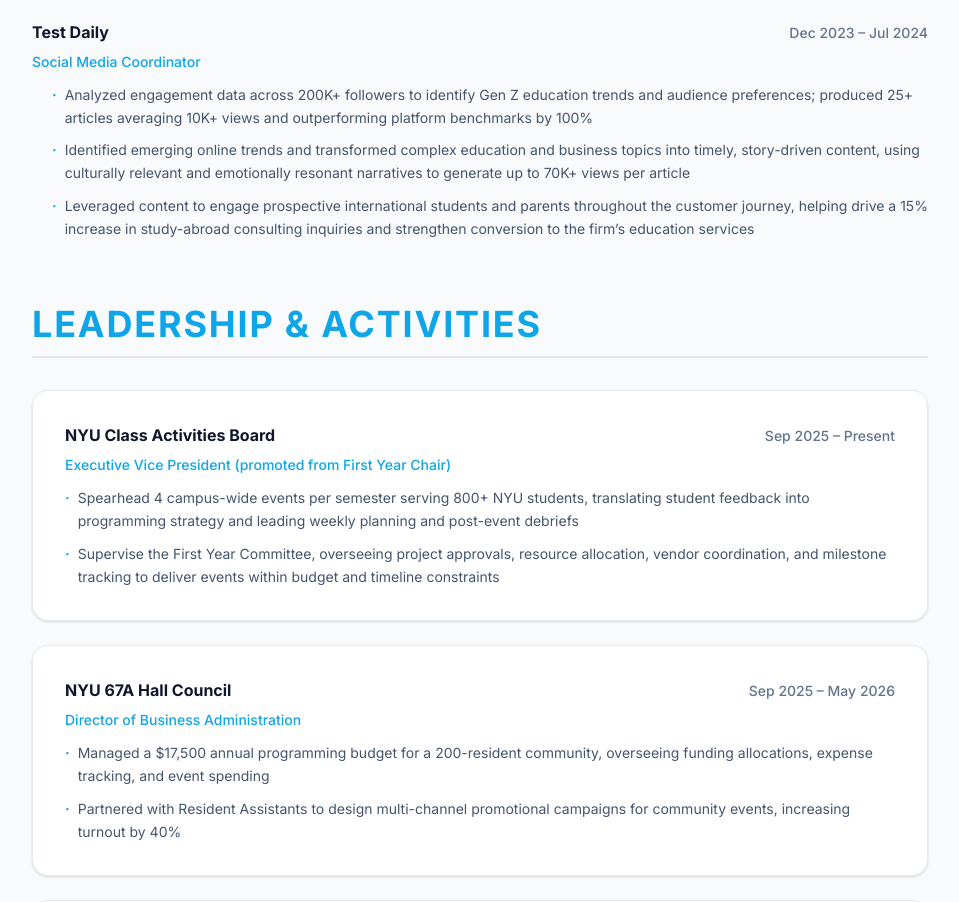
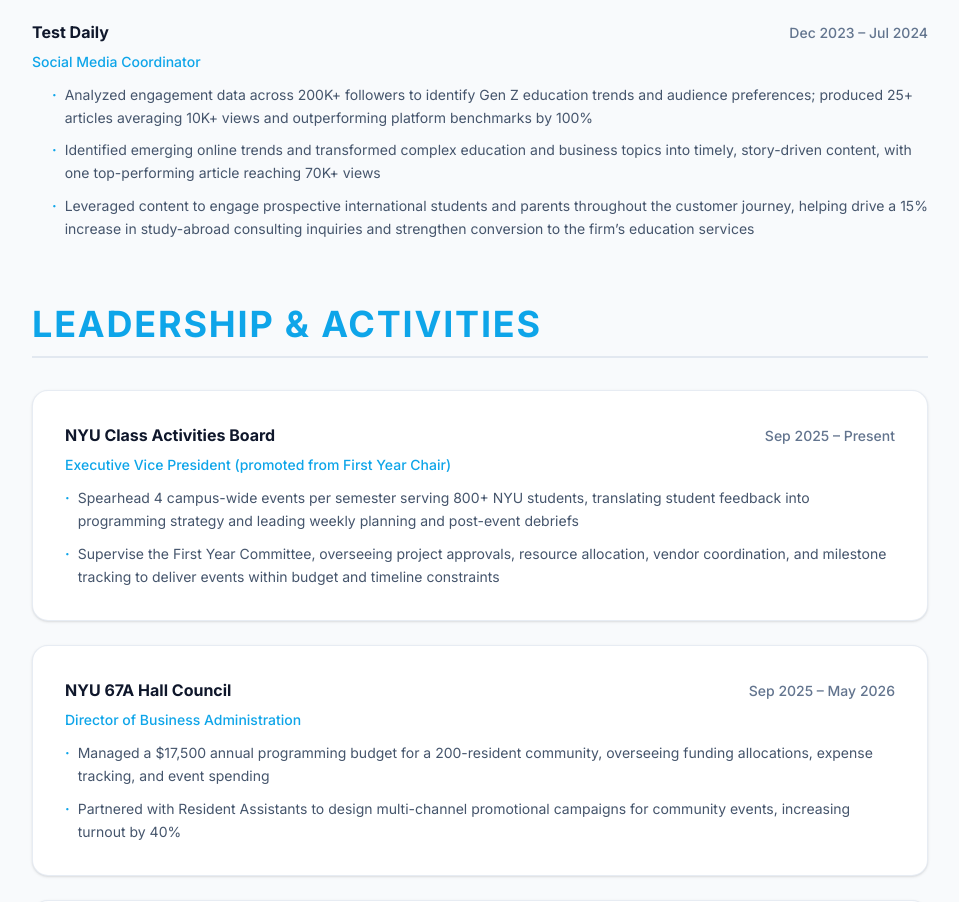
Before and after one commit to jl15972-ai/Jessie-Liu-Portfolio-Website, a React (Vite) app: page / in a window 1280 px wide. Shown: the part 8640-9542 px from the top of the page, without its empty margins (160-1119 px from the left). Built offline with nearby package versions, Linux system fonts and the light colour scheme; a web font is replaced by a local one.

Commit message:
build: update resume content and skills
Refine experience descriptions for clarity and update the technical skills section to include design tools. Regenerate resume PDF accordingly.

```diff
--- a/generate-pdf.cjs
+++ b/generate-pdf.cjs
@@ -157,7 +157,7 @@ function generateResumePDF(outputPath) {
   addHeaderRow('Test Daily', fBold, 'Guangzhou, China', fRegular);
   addHeaderRow('Social Media Coordinator', fItalic, 'Dec 2023 – Jul 2024', fRegular);
   addBullet('Analyzed engagement data across 200K+ followers to identify Gen Z education trends and audience preferences; produced 25+ articles averaging 10K+ views and outperforming platform benchmarks by 100%');
-  addBullet('Identified emerging online trends and transformed complex education and business topics into timely, story-driven content, using culturally relevant and emotionally resonant narratives to generate up to 70K+ views per article');
+  addBullet('Identified emerging online trends and transformed complex education and business topics into timely, story-driven content, with one top-performing article reaching 70K+ views');
   addBullet('Leveraged content to engage prospective international students and parents throughout the customer journey, helping drive a 15% increase in study-abroad consulting inquiries and strengthen conversion to the firm’s education services');
 
   doc.y += 2;
@@ -183,7 +183,8 @@ function generateResumePDF(outputPath) {
 
   // SECTION: SKILLS & INTERESTS
   addSectionHeader('SKILLS & INTERESTS');
-  addLabeledLine('Languages & Technical Skills:', 'English, Mandarin; Excel (PivotTables, XLOOKUP), PowerPoint, Google Sheets');
+  addLabeledLine('Languages:', 'English, Mandarin');
+  addLabeledLine('Skills:', 'Excel (PivotTables, XLOOKUP), PowerPoint, Google Sheets, CapCut, Canva, Figma');
   addLabeledLine('Interests:', 'Running, Freestyle Skiing, Cooking, Hiking, Matcha, Exploring NYC Restaurants');
 
   doc.end();
--- a/src/App.tsx
+++ b/src/App.tsx
@@ -176,7 +176,7 @@ Outside of work, I find my balance on trails and slopes. Long-distance running c
           date: "Dec 2023 – Jul 2024",
           details: [
             "Analyzed engagement data across 200K+ followers to identify Gen Z education trends and audience preferences; produced 25+ articles averaging 10K+ views and outperforming platform benchmarks by 100%",
-            "Identified emerging online trends and transformed complex education and business topics into timely, story-driven content, using culturally relevant and emotionally resonant narratives to generate up to 70K+ views per article",
+            "Identified emerging online trends and transformed complex education and business topics into timely, story-driven content, with one top-performing article reaching 70K+ views",
             "Leveraged content to engage prospective international students and parents throughout the customer journey, helping drive a 15% increase in study-abroad consulting inquiries and strengthen conversion to the firm’s education services"
           ]
         }
```
Also changed, not shown: 1 other file (tests, documents, lock files or other folders).
